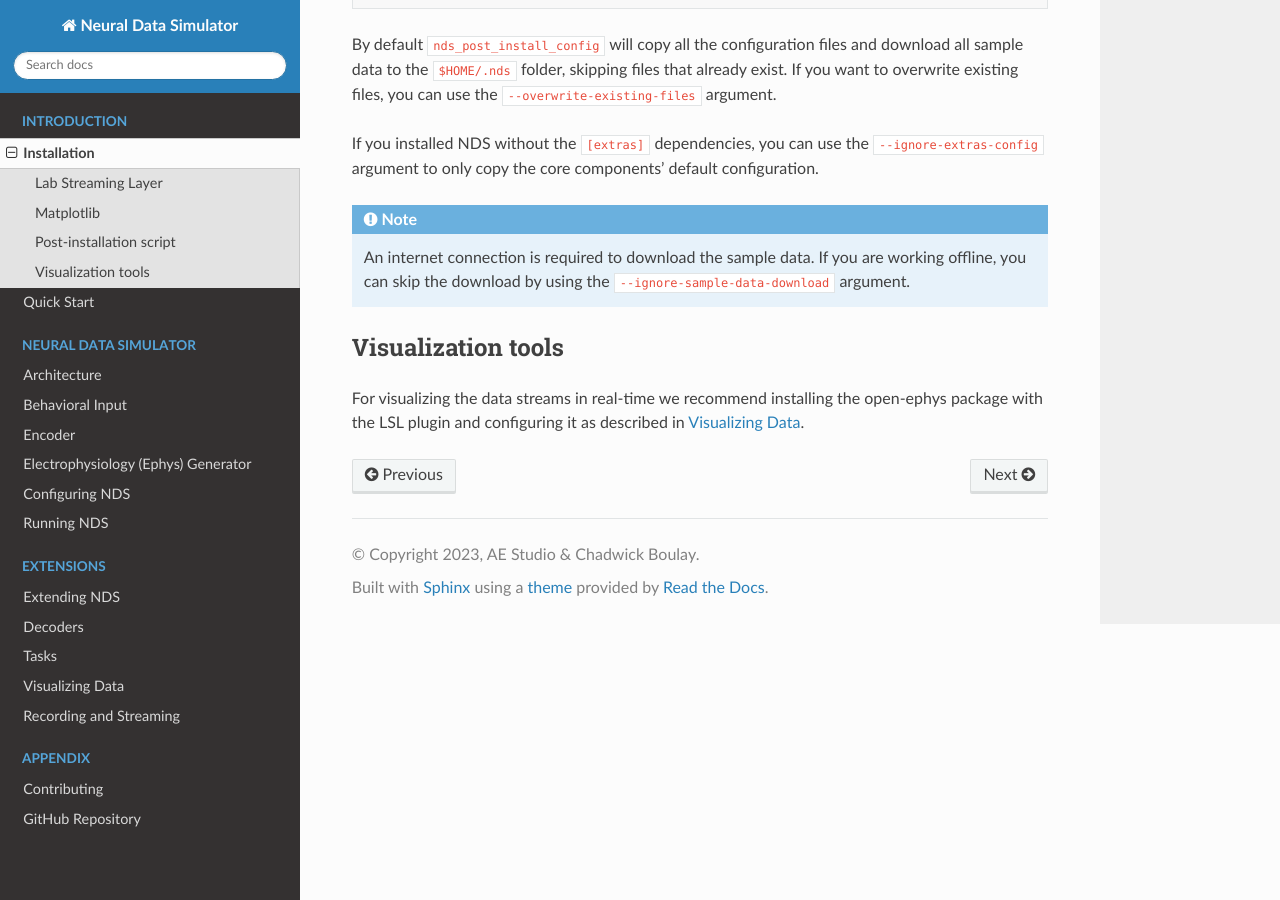
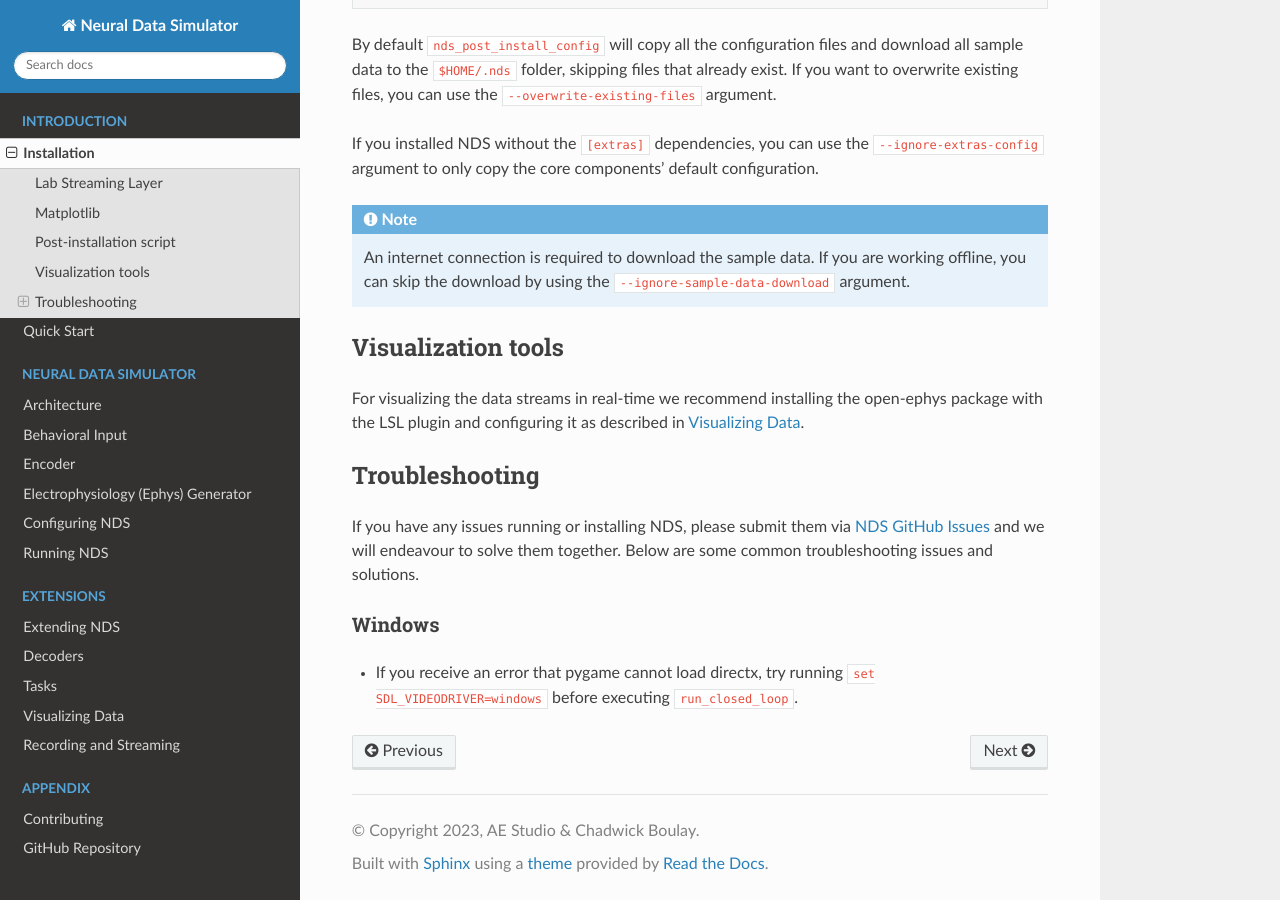
Before and after one commit to agencyenterprise/neural-data-simulator, a Sphinx documentation site: the page built from docs/source/installation.md, in a window 1280 px wide and 900 px high, scrolled down 1869 px. Built offline with Sphinx 7.4.7 and the Read the Docs theme 2.0.0, drawn with Linux system fonts in a browser that asks for light colours; pages that are not in the unit, such as notebooks, are missing from menus.

Commit message:
Installation troubleshooting in README

```diff
--- a/docs/source/installation.md
+++ b/docs/source/installation.md
@@ -74,3 +74,13 @@
 ## Visualization tools
 
 For visualizing the data streams in real-time we recommend installing the open-ephys package with the LSL plugin and configuring it as described in [Visualizing Data](visualization.md).
+
+
+## Troubleshooting
+
+If you have any issues running or installing NDS, please submit them via [NDS GitHub Issues](https://github.com/agencyenterprise/neural-data-simulator/issues) and we will endeavour to solve them together.
+Below are some common troubleshooting issues and solutions.
+
+### Windows
+
+- If you receive an error that pygame cannot load directx, try running `set SDL_VIDEODRIVER=windows` before executing `run_closed_loop`.
```
